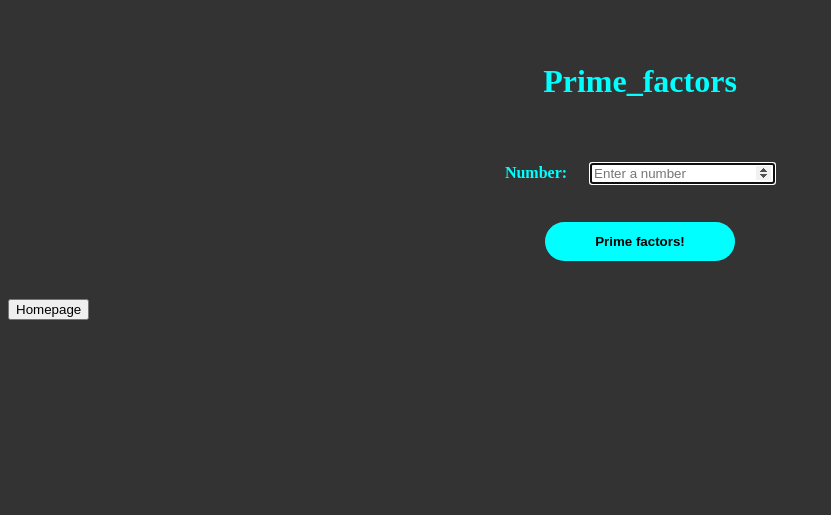
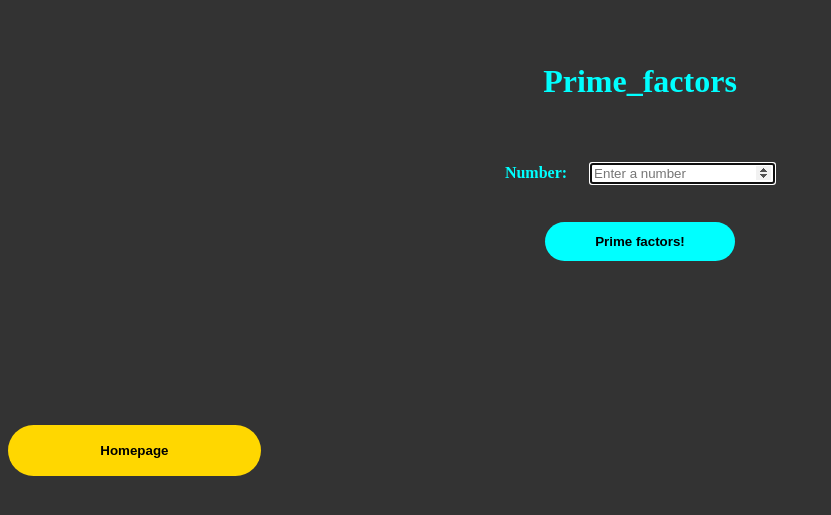
Before and after one commit to Daniel97er/MathBoxIT, a Flask app: page /prime_factors in a window 1280 px wide. Shown: the top 515 px of the page, without its empty margins (0-831 px from the left). Run offline with Flask 2, Linux system fonts and the light colour scheme.

Commit message:
back-button

```diff
--- a/app.py
+++ b/app.py
@@ -11,7 +11,7 @@ app.secret_key = "super secret key"
 
 
 # Homepage
-@app.route("/")
+@app.route("/", methods=["GET"])
 def index():
     return render_template("index.html")
 
@@ -173,6 +173,7 @@ def prime_factors():
 
         return prime_test_list
 
+    # Prime factor, prime exponent and index list
     p_factors, p_exponents, index_list = prime_factorization(entered_number)
 
     return render_template("prime_factors.html", p_factors=p_factors, p_exponents=p_exponents, index_list=index_list)
--- a/static/styles.css
+++ b/static/styles.css
@@ -45,3 +45,13 @@ body {
     border-radius: 3vw;
     border-style: hidden;
 }
+
+.back-button {
+    width: 20%;
+    height: 4vw;
+    margin-top: 10%;
+    font-weight: bold;
+    background-color: gold;
+    border-radius: 4vw;
+    border-style: hidden;
+}
```
